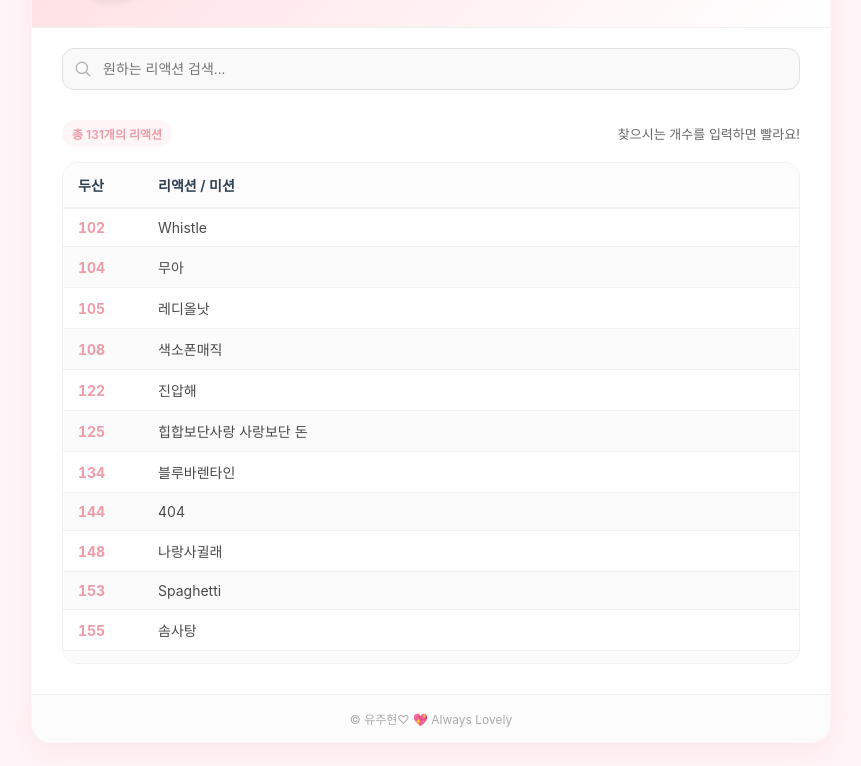
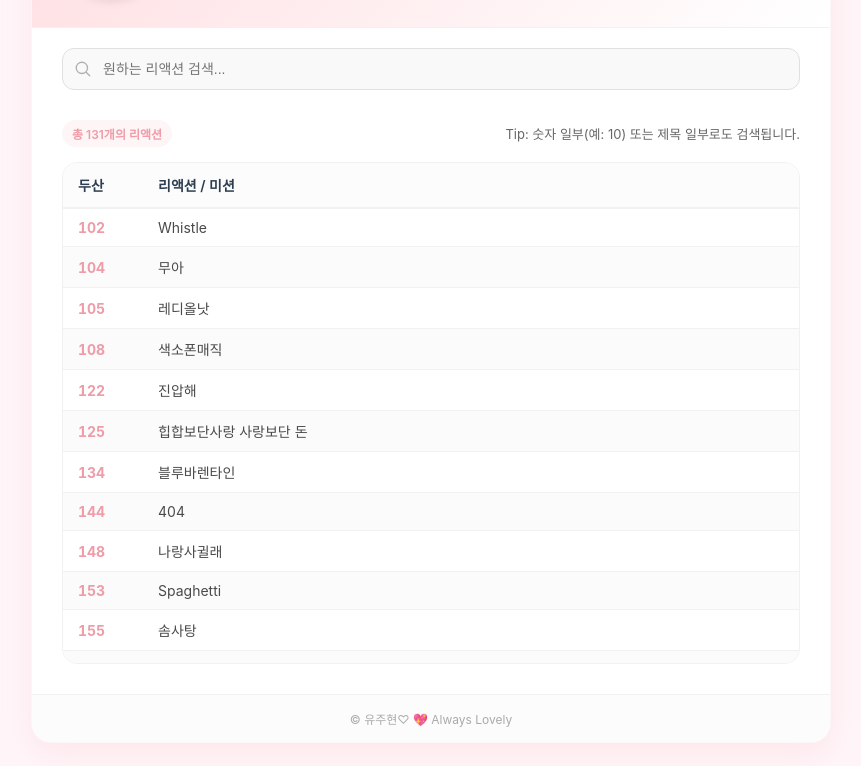
Before and after one commit to spar5800-arch/wnsdus5900, a plain HTML site: page index.html in a window 1280 px wide. Shown: the part 174-940 px from the top of the page, without its empty margins (209-1070 px from the left). Drawn offline with Linux system fonts and the light colour scheme.

Commit message:
Update index.html

```diff
--- a/index.html
+++ b/index.html
@@ -250,7 +250,7 @@
       <div class="content">
         <div class="meta">
           <span id="countText" class="badge">총 112개의 리액션</span>
-          <span>찾으시는 개수를 입력하면 빨라요!</span>
+          <span>Tip: 숫자 일부(예: 10) 또는 제목 일부로도 검색됩니다.</span>
         </div>
 
         <div class="table-wrap">
```
